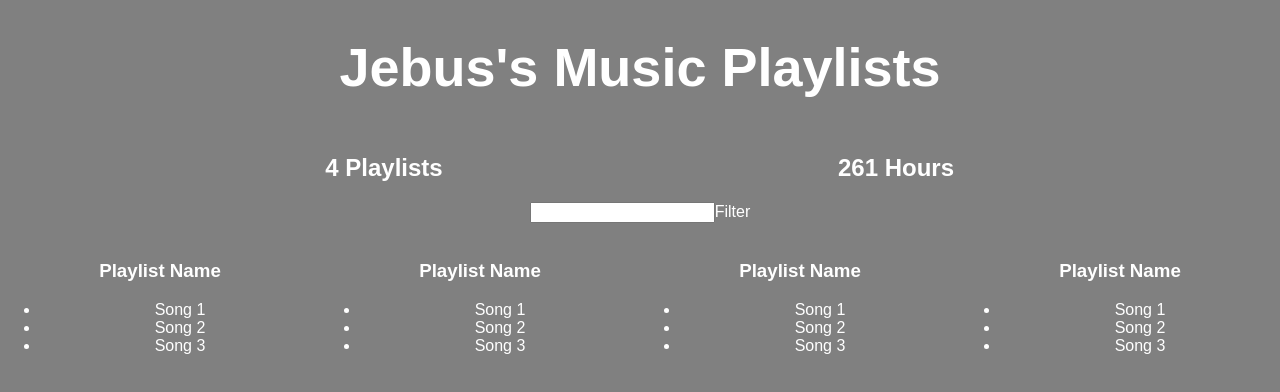
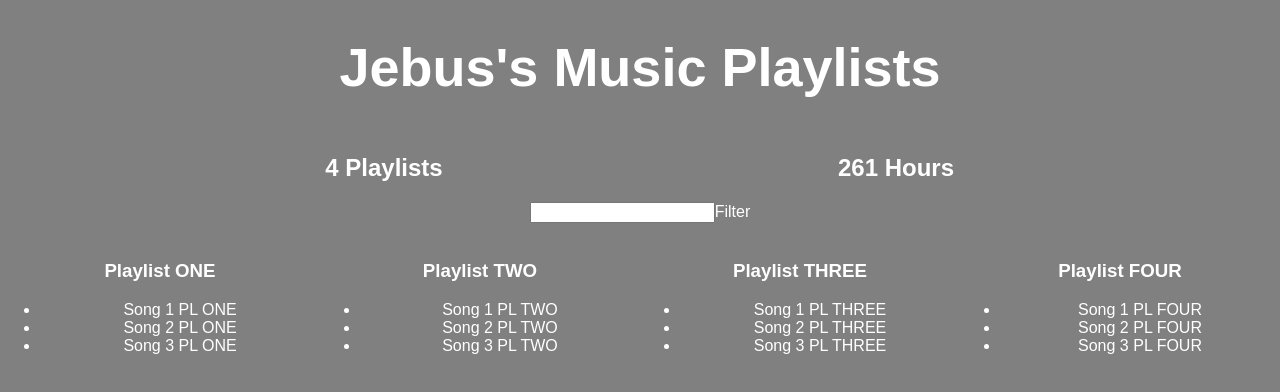
Before and after one commit to iesvs/Listas, a React (Create React App) app: page / in a window 1280 px wide. Shown: the top 392 px of the page. Built offline with nearby package versions, Linux system fonts and the light colour scheme.

Commit message:
Dynamic listings of playlists through fake server data

```diff
--- a/src/App.js
+++ b/src/App.js
@@ -38,7 +38,7 @@
 							{name: "Song 1 PL FOUR", duration: 1345},
 							{name: "Song 2 PL FOUR", duration: 1300},
 							{name: "Song 3 PL FOUR", duration: 1200}
-			]
+						]
 			}
 		]
 	}
@@ -84,11 +84,16 @@
 
 class Playlist extends Component{
 	render(){
+		let playlist = this.props.playlist
 		return(
 			<div style={{...defaultStyle, display: "inline-block", width: "25%"}}>
 				<img />
-				<h3>Playlist Name</h3>
-				<ul><li>Song 1</li><li>Song 2</li><li>Song 3</li></ul>
+				<h3>{playlist.name}</h3>
+				<ul>
+					{playlist.songs.map(song=>
+						<li>{song.name}</li>
+					)}
+				</ul>
 			</div>
 		);
 	}
@@ -103,7 +108,6 @@
 		setTimeout(() => {
 			this.setState((state) => ({ serverData: fakeServerData}));
 			//console.log(this.state.serverData);
-
 		}, 1000);
 
 	}
@@ -119,10 +123,9 @@
 					<PlaylistCounter playlists={this.state.serverData.user.playlists}/>
 					<HoursCounter playlists={this.state.serverData.user.playlists}/>
 					<Filter/>
-					<Playlist/>
-					<Playlist/>
-					<Playlist/>
-					<Playlist/>
+					{this.state.serverData.user.playlists.map(playlist =>
+						<Playlist playlist={playlist} />
+					)}
 				</div> : <h1 style={defaultStyle}>Loading...</h1>
 				}
 			</div>
```
